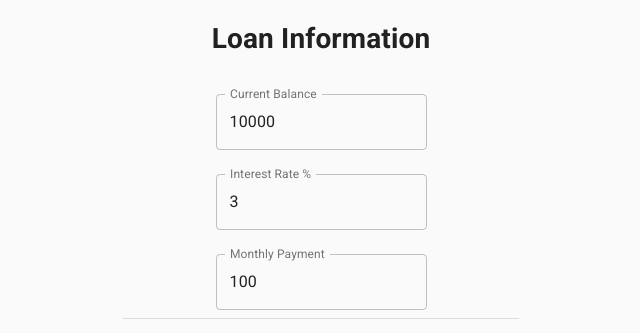
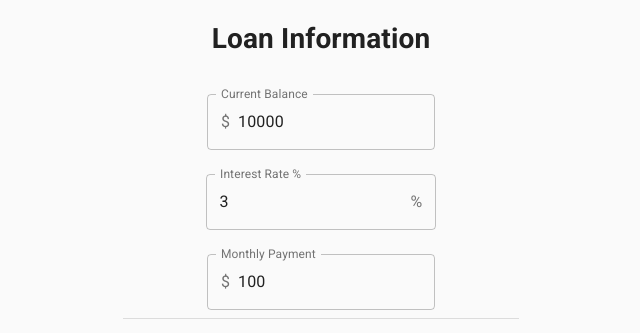
Before and after one commit to andywgarcia/marshmallow, a React (Create React App) app: page / in a window 1280 px wide. Shown: the top 333 px of the page, without its empty margins (319-959 px from the left). Built offline with nearby package versions, Linux system fonts and the light colour scheme.

Commit message:
Adding input adornement

```diff
--- a/src/components/LoanInformation.jsx
+++ b/src/components/LoanInformation.jsx
@@ -1,7 +1,7 @@
 import React, { useState } from "react";
 import { connect } from "react-redux";
 import { setLoanInfo } from "../redux/actionCreators";
-import TextField from "@material-ui/core/TextField";
+import { TextField, InputAdornment } from "@material-ui/core";
 
 function LoanInformation(props) {
   const [balance, setBalance] = useState(props.currentBalance);
@@ -16,6 +16,9 @@
           label="Current Balance"
           variant="outlined"
           margin="normal"
+          InputProps={{
+            startAdornment: <InputAdornment position="start">$</InputAdornment>,
+          }}
           value={balance}
           onChange={({ target: { value } }) => setBalance(value)}
           onBlur={() => props.setLoanInfo({ currentBalance: balance })}
@@ -27,6 +30,9 @@
           label="Interest Rate %"
           variant="outlined"
           margin="normal"
+          InputProps={{
+            endAdornment: <InputAdornment position="end">%</InputAdornment>,
+          }}
           value={interest}
           onChange={({ target: { value } }) => setInterest(value)}
           onBlur={() => props.setLoanInfo({ interestRate: interest })}
@@ -38,6 +44,9 @@
           label="Monthly Payment"
           variant="outlined"
           margin="normal"
+          InputProps={{
+            startAdornment: <InputAdornment position="start">$</InputAdornment>,
+          }}
           value={monthlyPayment}
           onChange={({ target: { value } }) => setMonthlyPayment(value)}
           onBlur={() => props.setLoanInfo({ monthlyPayment: monthlyPayment })}
```
